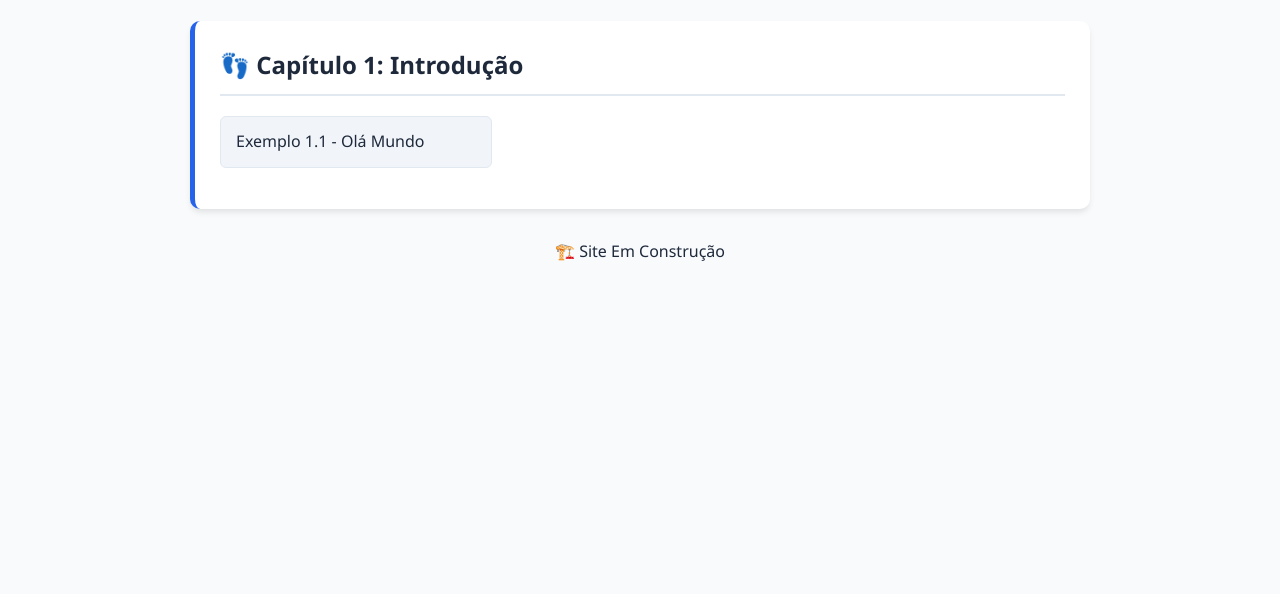
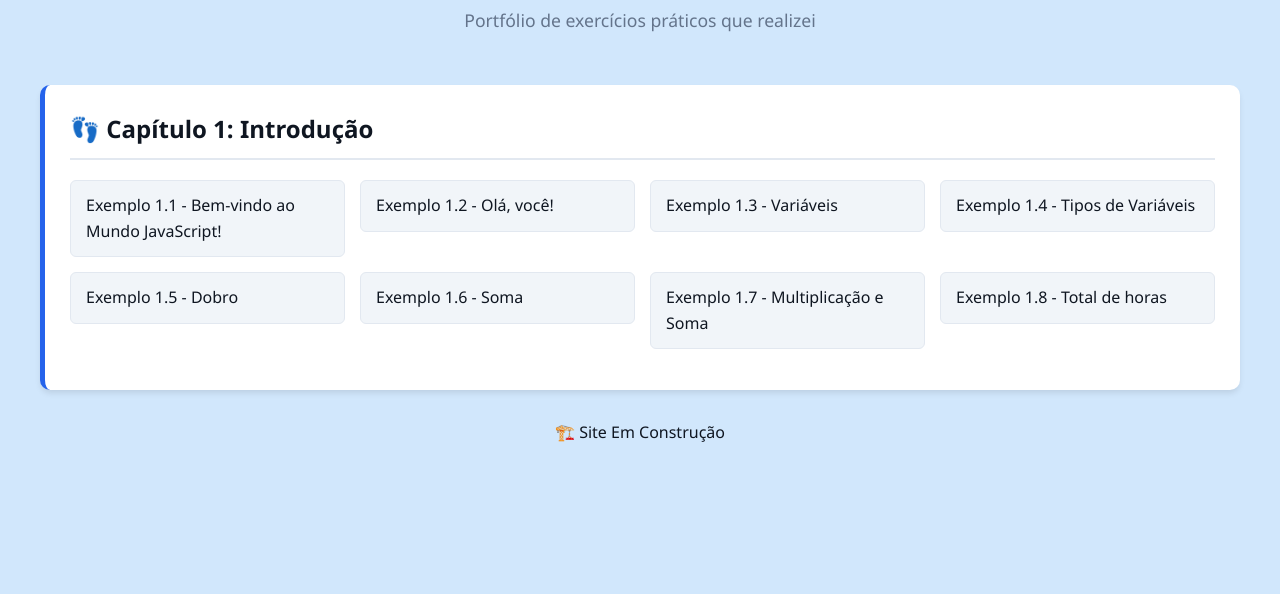
Before and after one commit to gabrielschug/algoritmos-javascript-pratica, a website: page index.html in a window 1280 px wide. Shown: the part 206-800 px from the top of the page. Drawn offline with Linux system fonts and the light colour scheme.

Commit message:
Update index.HTML Cap01

```diff
--- a/index.html
+++ b/index.html
@@ -9,9 +9,9 @@
     /* CSS focado em um design clean e profissional */
     :root {
       --primary-color: #2563eb;
-      --bg-color: #f8fafc;
+      --bg-color: #D1E7FC;
       --card-bg: #ffffff;
-      --text-color: #1e293b;
+      --text-color: #0f1621;
     }
 
     body {
@@ -24,7 +24,7 @@
     }
 
     .container {
-      max-width: 900px;
+      max-width: 1200px;
       margin: 0 auto;
     }
 
@@ -92,13 +92,20 @@
 <body>
   <div class="container">
     <header>
-      <h1>Lógica e Algoritmos com JavaScript</h1>
-      <p>Portfólio de exercícios práticos que executei</p>
+      <h1>📘Livro: Lógica de Programação e Algoritmos com <span style="color: #E63D5C;">JavaScript</span></h1>
+      <p>Portfólio de exercícios práticos que realizei</p>
     </header>
     <section class="chapter-card">
       <h2>👣 Capítulo 1: Introdução</h2>
       <ul class="exercise-grid">
-        <li><a href="cap01/ex1_1.html">Exemplo 1.1 - Olá Mundo</a></li>
+        <li><a href="cap01/ex1_1.html">Exemplo 1.1 - Bem-vindo ao Mundo JavaScript!</a></li>
+        <li><a href="cap01/ex1_2.html">Exemplo 1.2 - Olá, você!</a></li>
+        <li><a href="cap01/ex1_3.html">Exemplo 1.3 - Variáveis</a></li>
+        <li><a href="cap01/ex1_4.html">Exemplo 1.4 - Tipos de Variáveis</a></li>
+        <li><a href="cap01/ex1_5.html">Exemplo 1.5 - Dobro</a></li>
+        <li><a href="cap01/ex1_6.html">Exemplo 1.6 - Soma</a></li>
+        <li><a href="cap01/ex1_7.html">Exemplo 1.7 - Multiplicação e Soma</a></li>
+        <li><a href="cap01/ex1_8.html">Exemplo 1.8 - Total de horas</a></li>
       </ul>
     </section>
     <!-- <section class="chapter-card">
@@ -115,6 +122,7 @@
     </section> -->
   </div>
 </body>
-<footer style="display: flex; justify-content: center;"> 🏗️ Site Em Construção </footer>
+<footer style="display: flex; justify-content: center;"> 🏗️ Site Em Construção
+  <link rel="stylesheet" </footer>
 
 </html>
```
Also changed, not shown: cap01/ex1_1.html (+1 -1 lines).
